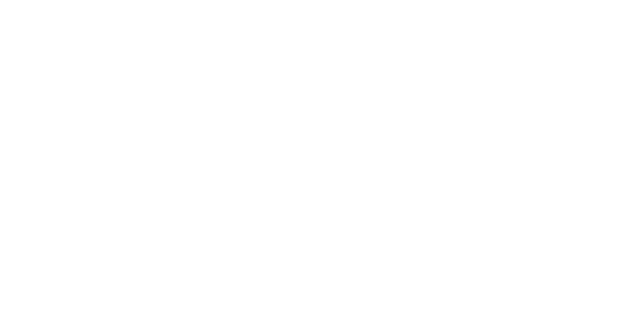
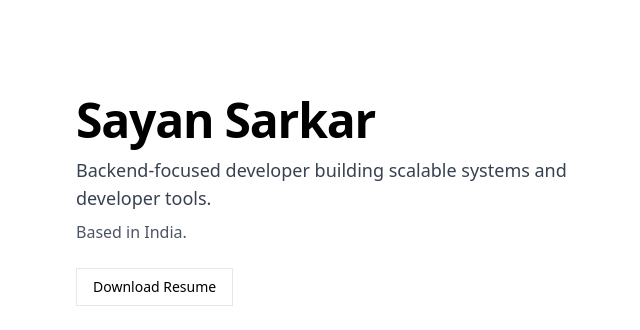
Before and after one commit to Flicko75/my-portfolio, a React (Vite) app: page / in a window 1280 px wide. Shown: the top 330 px of the page, without its empty margins (204-844 px from the left). Built offline with nearby package versions, Linux system fonts and the light colour scheme.

Commit message:
Basic design of Hero section done

```diff
--- a/src/App.jsx
+++ b/src/App.jsx
@@ -1,9 +1,11 @@
-import { useState } from 'react'
+import Hero from "./sections/Hero.jsx";
 
 function App() {
-  const [count, setCount] = useState(0)
-
-  return (null)
+  return (
+      <>
+        <Hero />
+      </>
+  )
 }
 
 export default App
--- /dev/null
+++ b/src/layout/Container.jsx
@@ -0,0 +1,8 @@
+function Container({ children }) {
+    return (
+        <div className="max-w-3xl mx-auto px-6">
+            {children}
+        </div>
+    );
+}
+export default Container;
--- /dev/null
+++ b/src/sections/Hero.jsx
@@ -0,0 +1,28 @@
+import Container from "../layout/Container.jsx";
+
+const Hero = () => {
+    return (
+        <section className="py-24">
+            <Container>
+                <div className="space-y-3">
+                    <h1 className="text-5xl font-bold tracking-tight">Sayan Sarkar</h1>
+
+                    <div className="max-w-xl">
+                        <p className="mt-3 text-lg text-gray-700">
+                            Backend-focused developer building scalable systems and developer tools.
+                        </p>
+
+                        <p className="mt-2 text-gray-600">
+                            Based in India.
+                        </p>
+                    </div>
+                </div>
+
+                <button className="mt-6 border px-4 py-2 text-sm hover:bg-gray-100 transition-colors">
+                    Download Resume
+                </button>
+            </Container>
+        </section>
+    );
+}
+export default Hero;
```
